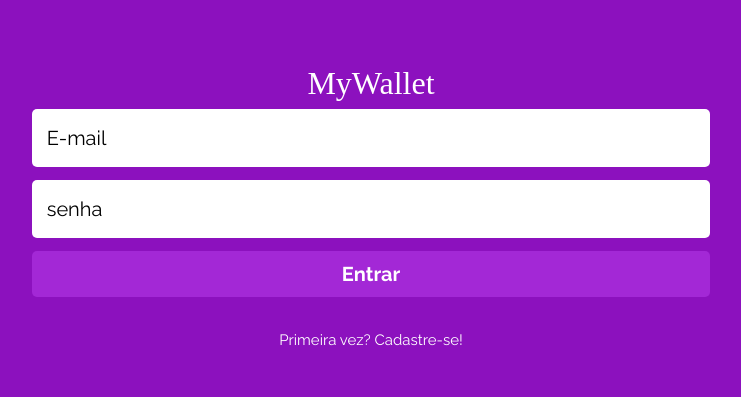
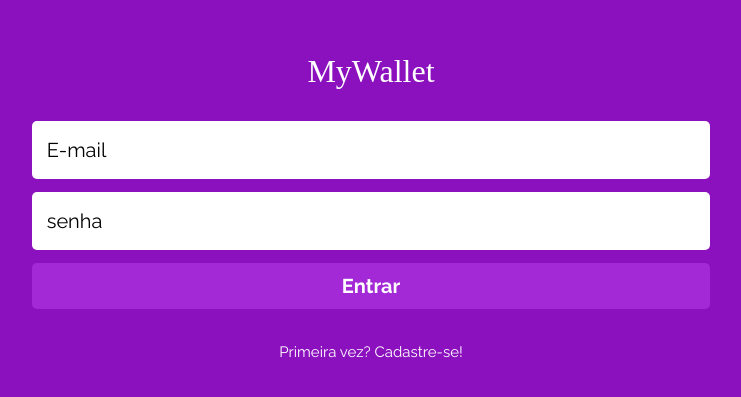
Before and after one commit to lucasfranchini/My-Wallet_Front, a React (Create React App) app: page / in a window 1280 px wide. Shown: the part 197-594 px from the top of the page, without its empty margins (269-1010 px from the left). Built offline with nearby package versions, Linux system fonts and the light colour scheme; a web font is replaced by a local one.

Commit message:
margin-bottom in H1

```diff
--- a/src/Components/Login.js
+++ b/src/Components/Login.js
@@ -38,4 +38,5 @@ const Title = styled.h1`
     color:#fff;
     font-size: 32px;
     line-height: 51px;
+    margin-bottom: 24px;
 `
```
